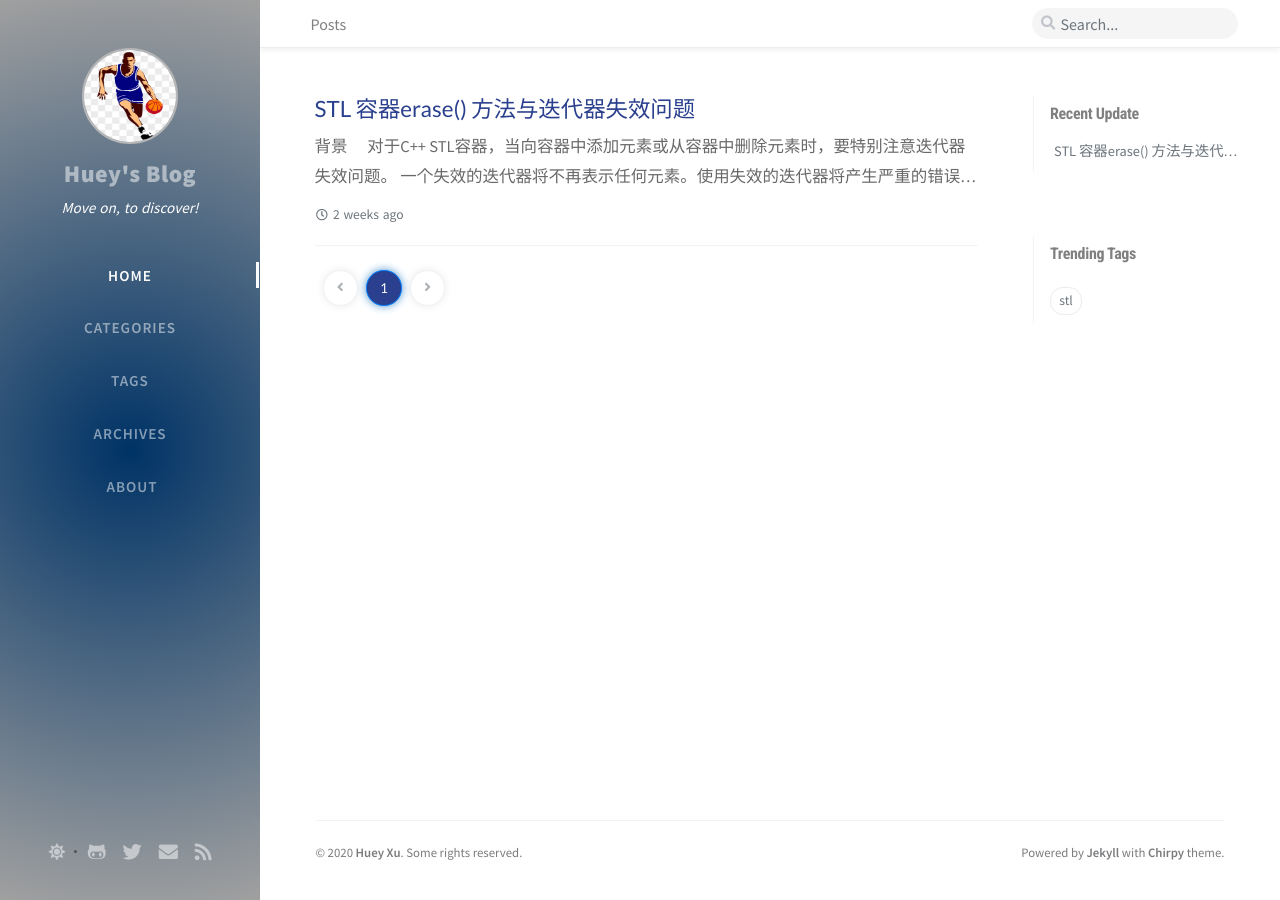
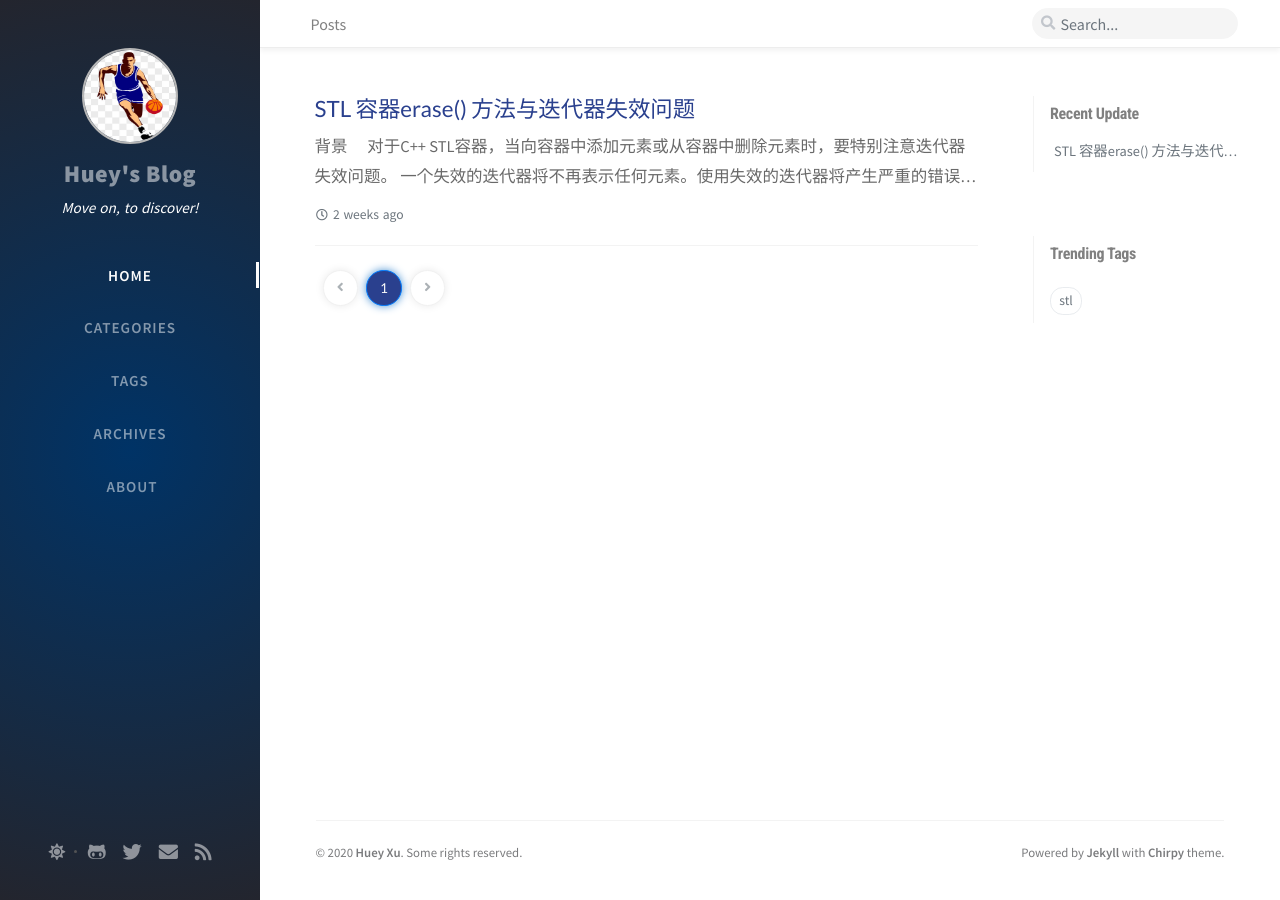
Before and after one commit to hughesxu/hughesxu.github.io, a Jekyll site: the page built from index.html, in a window 1280 px wide. Built offline with Jekyll 4.4.1, drawn with Linux system fonts in a browser that asks for light colours; nearby versions of some CDN libraries; the list of posts is cut into pages by our own code; comment, search, counter and statistics services are not loaded.

```diff
--- a/_data/updates.yml
+++ b/_data/updates.yml
@@ -1,3 +1,3 @@
 -
   filename: 'STL-iterator-failure-with-erase-method'
-  lastmod: '2020-05-19 21:25:27 +0800'
+  lastmod: '2020-05-20 11:09:01 +0800'
--- a/assets/css/_colors/light-typography.scss
+++ b/assets/css/_colors/light-typography.scss
@@ -46,7 +46,7 @@
 
   // circle, rgba(42, 30, 107, 1) 0%, rgba(35, 37, 46, 1) 100%
   --sidebar-bg: radial-gradient(
-    circle, rgba(0, 51, 102, 1) 0%, rgba(160, 160, 160, 1) 100%);
+    circle, rgba(0, 51, 102, 1) 0%, rgba(35, 37, 46, 1) 100%);
 
   --nav-cursor-color: #fcfcfc;
 
```
